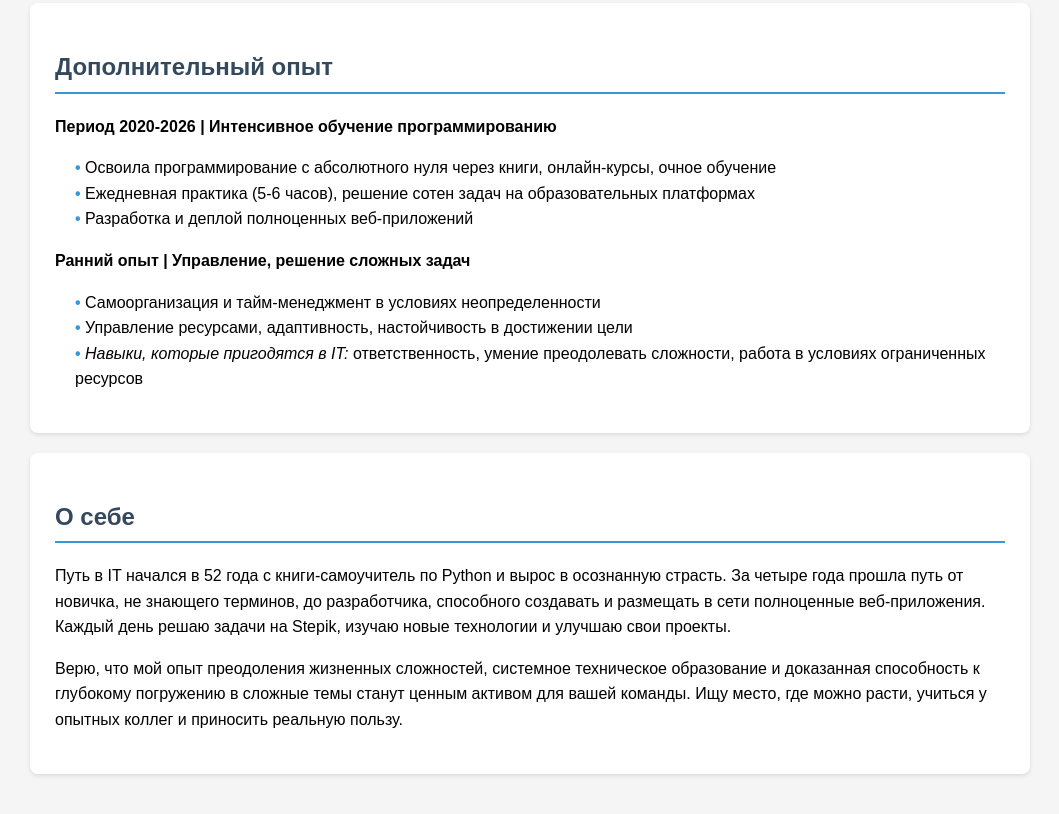
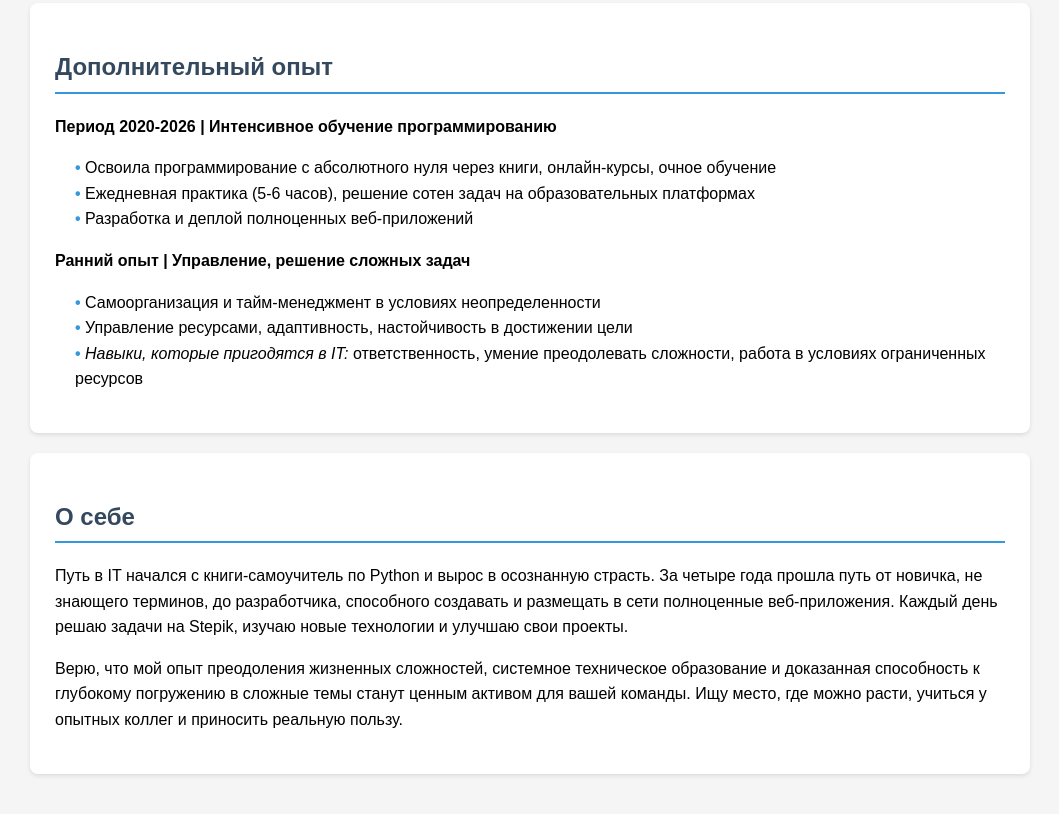
Before and after one commit to AllaLoginova/resume, a plain HTML site: page index.html in a window 1280 px wide. Shown: the part 2726-3540 px from the top of the page, without its empty margins (110-1169 px from the left). Drawn offline with Linux system fonts and the light colour scheme.

Commit message:
Update index.html

```diff
--- a/index.html
+++ b/index.html
@@ -285,7 +285,7 @@
 
     <div class="section">
         <h2>О себе</h2>
-        <p>Путь в IT начался в 52 года с книги-самоучитель по Python и вырос в осознанную страсть. За четыре года прошла путь от новичка, не знающего терминов, до разработчика, способного создавать и размещать в сети полноценные веб-приложения. Каждый день решаю задачи на Stepik, изучаю новые технологии и улучшаю свои проекты.</p>
+        <p>Путь в IT начался с книги-самоучитель по Python и вырос в осознанную страсть. За четыре года прошла путь от новичка, не знающего терминов, до разработчика, способного создавать и размещать в сети полноценные веб-приложения. Каждый день решаю задачи на Stepik, изучаю новые технологии и улучшаю свои проекты.</p>
         <p>Верю, что мой опыт преодоления жизненных сложностей, системное техническое образование и доказанная способность к глубокому погружению в сложные темы станут ценным активом для вашей команды. Ищу место, где можно расти, учиться у опытных коллег и приносить реальную пользу.</p>
     </div>
 </body>
```
